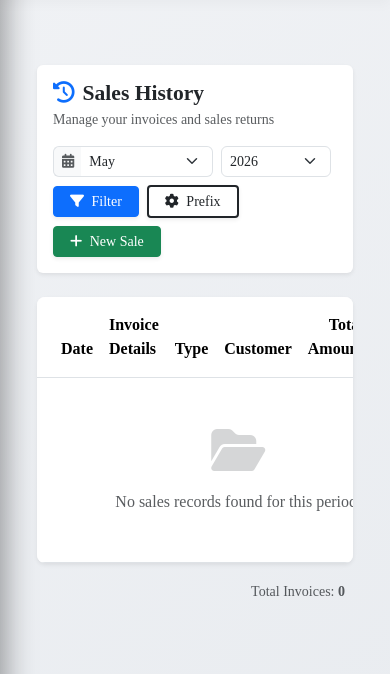
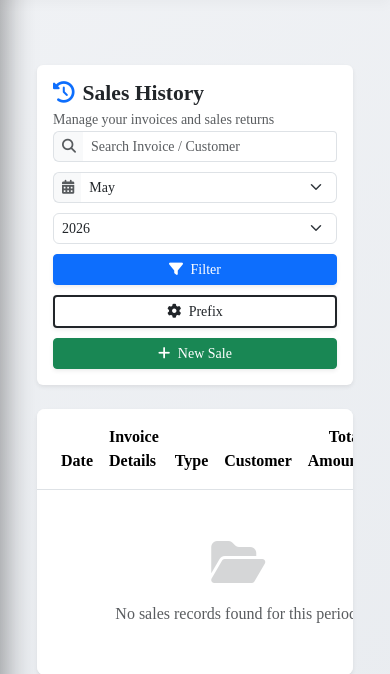
Before and after one commit to Adithajayan/trueapps, a Django app: page /sales/list/ in a window 390 px wide. Shown: the part 66-740 px from the top of the page. Run offline with Django 5.2, Linux system fonts and the light colour scheme; data that the repository does not hold is empty; some libraries are stand-ins or nearby versions.

Commit message:
added responsive search box to sales list

```diff
--- a/sales/views.py
+++ b/sales/views.py
@@ -222,6 +222,7 @@ def update_invoice_prefix(request):
 
 from .models import SalesMaster, SalesItem, InvoiceSetting
 from customer.models import Customer
+from django.db.models import Q
 
 
 # ---------------- SALES LIST WITH MONTHLY FILTER ----------------
@@ -230,11 +231,18 @@ def sales_list(request):
     now = datetime.now()
     month = request.GET.get('month', now.month)
     year = request.GET.get('year', now.year)
+    search_query = request.GET.get('search', '')
 
     sales = SalesMaster.objects.filter(
         date__month=month,
         date__year=year
     ).order_by('-id')
+
+    if search_query:
+        sales = sales.filter(
+            Q(invoice_no__icontains=search_query) |
+            Q(customer__name__icontains=search_query)
+        )
 
 
     years = range(2024, 2031)
@@ -250,6 +258,7 @@ def sales_list(request):
         'current_year': int(year),
         'months': months,
         'years': years,
+        'search_query': search_query,
     })
 
 
--- a/templates/sales/sales_list.html
+++ b/templates/sales/sales_list.html
@@ -11,7 +11,14 @@
     .filter-section .input-group-text { border-radius: 6px 0 0 6px; }
     .filter-section .form-select { border-radius: 0 6px 6px 0; }
     @media (max-width: 768px) {
-        .filter-section { justify-content: flex-start !important; margin-top: 15px; }
+        .filter-section {
+            flex-direction: column;
+            align-items: stretch !important;
+            gap: 10px !important;
+        }
+        .filter-section .input-group, .filter-section button, .filter-section a {
+            width: 100% !important;
+        }
     }
 </style>
 
@@ -26,6 +33,11 @@
 
                 <div class="col-md-8 col-12">
                     <form method="get" class="d-flex flex-wrap justify-content-md-end align-items-center gap-2 filter-section">
+                        <div class="input-group input-group-sm" style="min-width: 200px;">
+                            <span class="input-group-text bg-light border-end-0"><i class="fa fa-search text-muted"></i></span>
+                            <input type="text" name="search" class="form-control border-start-0 shadow-none" placeholder="Search Invoice / Customer" value="{{ search_query }}">
+                        </div>
+
                         <div class="input-group input-group-sm" style="width: 160px;">
                             <span class="input-group-text bg-light border-end-0"><i class="fa fa-calendar-alt text-muted"></i></span>
                             <select name="month" class="form-select border-start-0 shadow-none">
```
